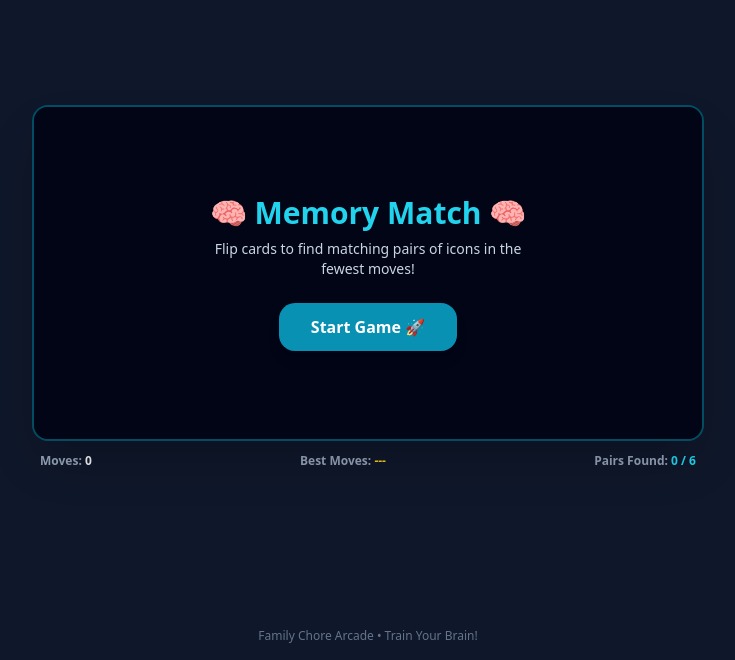
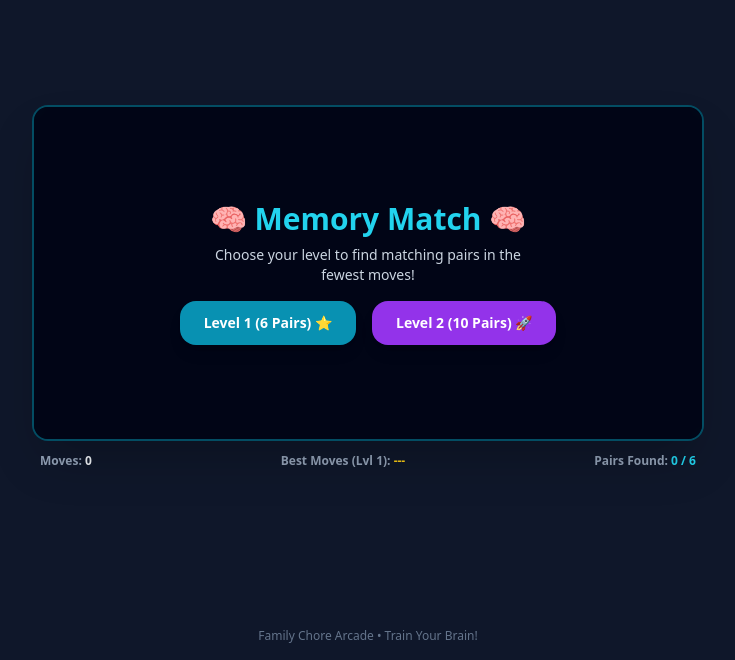
Before and after one commit to bryangerlach/family_chore_app, a Django app: page /child/1/arcade/memory-match/ in a window 1280 px wide. Shown: the part 140-800 px from the top of the page, without its empty margins (272-1007 px from the left). Run offline with Django 5.2, Linux system fonts and the light colour scheme; tables that the repository leaves empty hold one stand-in row (values such as "Sample post"); some libraries are stand-ins or nearby versions.

Commit message:
level 2 match game, fix parent scoreboard

```diff
--- a/chores/templates/chores/arcade_memory.html
+++ b/chores/templates/chores/arcade_memory.html
@@ -18,16 +18,21 @@
     </div>
     <div class="flex flex-col items-center my-auto w-full max-w-2xl">
         <div class="relative bg-slate-950 border-2 border-cyan-500/40 rounded-2xl overflow-hidden shadow-2xl w-full aspect-[2/1] flex flex-col items-center justify-center p-4">
-            <div id="gridBox" class="grid grid-cols-4 gap-3 w-full max-w-md"></div>
-            <div id="gameOverlay" class="absolute inset-0 bg-slate-950/90 backdrop-blur-sm flex flex-col items-center justify-center p-6 text-center">
+            <div id="gridBox" class="grid gap-2 w-full max-w-md"></div>
+
+            <!-- Game Overlay / Level Selector -->
+            <div id="gameOverlay" class="absolute inset-0 bg-slate-950/90 backdrop-blur-sm flex flex-col items-center justify-center p-6 text-center z-20">
                 <h1 class="text-3xl font-extrabold text-cyan-400 mb-2">🧠 Memory Match 🧠</h1>
-                <p class="text-slate-300 text-sm mb-6 max-w-xs">Flip cards to find matching pairs of icons in the fewest moves!</p>
-                <button onclick="startGame()" class="bg-cyan-600 hover:bg-cyan-500 text-white font-extrabold px-8 py-3 rounded-2xl shadow-lg transition transform hover:scale-105">Start Game 🚀</button>
+                <p class="text-slate-300 text-sm mb-4 max-w-xs">Choose your level to find matching pairs in the fewest moves!</p>
+                <div class="flex gap-4">
+                    <button onclick="startGame(1)" class="bg-cyan-600 hover:bg-cyan-500 text-white font-extrabold px-6 py-3 rounded-2xl shadow-lg transition transform hover:scale-105 text-sm">Level 1 (6 Pairs) ⭐</button>
+                    <button onclick="startGame(2)" class="bg-purple-600 hover:bg-purple-500 text-white font-extrabold px-6 py-3 rounded-2xl shadow-lg transition transform hover:scale-105 text-sm">Level 2 (10 Pairs) 🚀</button>
+                </div>
             </div>
         </div>
         <div class="flex justify-between w-full mt-3 px-2 text-xs text-slate-400 font-bold">
             <span>Moves: <span id="movesDisplay" class="text-slate-100">0</span></span>
-            <span>Best Moves: <span id="bestMovesDisplay" class="text-yellow-400">{% if high_score > 0 and high_score < 999 %}{{ high_score }}{% else %}---{% endif %}</span></span>
+            <span>Best Moves (Lvl <span id="activeLevelDisplay">1</span>): <span id="bestMovesDisplay" class="text-yellow-400">---</span></span>
             <span>Pairs Found: <span id="pairsDisplay" class="text-cyan-400">0 / 6</span></span>
         </div>
     </div>
@@ -37,22 +42,47 @@
         const movesDisplay = document.getElementById('movesDisplay');
         const pairsDisplay = document.getElementById('pairsDisplay');
         const bestMovesDisplay = document.getElementById('bestMovesDisplay');
+        const activeLevelDisplay = document.getElementById('activeLevelDisplay');
         const gridBox = document.getElementById('gridBox');
 
-        const icons = ['⭐', '🪙', '🚀', '🍎', '🐱', '⚽'];
+        const level1Icons = ['⭐', '🪙', '🚀', '🍎', '🐱', '⚽'];
+        const level2Icons = ['⭐', '🪙', '🚀', '🍎', '🐱', '⚽', '🎨', '🎸', '🍕', '🚗'];
+
+        let currentLevel = 1;
         let cards = [], flipped = [], matchedPairs = 0, moves = 0, lockBoard = false;
-        let bestMoves = {{ high_score|default:999 }};
 
-        function startGame() {
+        // High scores passed from backend view
+        const bestLvl1 = {{ high_score_1|default:999 }};
+        const bestLvl2 = {{ high_score_2|default:999 }};
+
+        function updateBestDisplay() {
+            activeLevelDisplay.innerText = currentLevel;
+            let currentBest = (currentLevel === 2) ? bestLvl2 : bestLvl1;
+            bestMovesDisplay.innerText = (currentBest < 999) ? currentBest : '---';
+        }
+
+        function startGame(level) {
+            currentLevel = level;
+            updateBestDisplay();
             overlay.classList.add('hidden');
             moves = 0; matchedPairs = 0; flipped = [];
             movesDisplay.innerText = moves;
-            pairsDisplay.innerText = `0 / 6`;
+
+            let icons = (currentLevel === 2) ? level2Icons : level1Icons;
+            pairsDisplay.innerText = `0 / ${icons.length}`;
+
+            if (currentLevel === 2) {
+                gridBox.className = "grid grid-cols-5 gap-2 w-full max-w-lg";
+            } else {
+                gridBox.className = "grid grid-cols-4 gap-2 w-full max-w-md";
+            }
+
             cards = [...icons, ...icons].sort(() => Math.random() - 0.5);
             gridBox.innerHTML = '';
             cards.forEach((icon, index) => {
                 let card = document.createElement('div');
-                card.className = 'bg-slate-800 border border-slate-700 h-16 rounded-xl flex items-center justify-center text-2xl cursor-pointer transition transform hover:scale-105';
+                let heightClass = (currentLevel === 2) ? 'h-12 text-xl' : 'h-16 text-2xl';
+                card.className = `bg-slate-800 border border-slate-700 ${heightClass} rounded-xl flex items-center justify-center cursor-pointer transition transform hover:scale-105`;
                 card.dataset.icon = icon;
                 card.dataset.index = index;
                 card.innerText = '❓';
@@ -62,6 +92,9 @@
         }
 
         function flipCard(card, icon, index) {
+            let icons = (currentLevel === 2) ? level2Icons : level1Icons;
+            let totalPairs = icons.length;
+
             if (lockBoard || card.classList.contains('matched') || flipped.includes(index)) return;
             card.innerText = icon;
             card.classList.add('bg-slate-700', 'border-cyan-500');
@@ -72,18 +105,19 @@
                 lockBoard = true;
                 if (flipped[0].icon === flipped[1].icon) {
                     matchedPairs++;
-                    pairsDisplay.innerText = `${matchedPairs} / 6`;
+                    pairsDisplay.innerText = `${matchedPairs} / ${totalPairs}`;
                     if (typeof playSound === 'function') playSound('correct');
                     flipped = [];
                     lockBoard = false;
-                    if (matchedPairs === 6) endGame();
+                    if (matchedPairs === totalPairs) endGame();
                 } else {
                     if (typeof playSound === 'function') playSound('incorrect');
                     setTimeout(() => {
+                        let hClass = (currentLevel === 2) ? 'h-12 text-xl' : 'h-16 text-2xl';
                         flipped[0].card.innerText = '❓';
-                        flipped[0].card.className = 'bg-slate-800 border border-slate-700 h-16 rounded-xl flex items-center justify-center text-2xl cursor-pointer transition transform hover:scale-105';
+                        flipped[0].card.className = `bg-slate-800 border border-slate-700 ${hClass} rounded-xl flex items-center justify-center cursor-pointer transition transform hover:scale-105`;
                         flipped[1].card.innerText = '❓';
-                        flipped[1].card.className = 'bg-slate-800 border border-slate-700 h-16 rounded-xl flex items-center justify-center text-2xl cursor-pointer transition transform hover:scale-105';
+                        flipped[1].card.className = `bg-slate-800 border border-slate-700 ${hClass} rounded-xl flex items-center justify-center cursor-pointer transition transform hover:scale-105`;
                         flipped = [];
                         lockBoard = false;
                     }, 900);
@@ -92,7 +126,10 @@
         }
 
         function endGame() {
-            // Submit score to database via AJAX (is_lower_better: true for memory match)
+            let gameKey = (currentLevel === 2) ? 'memory_match_2' : 'memory_match_1';
+            let gameTitle = (currentLevel === 2) ? 'Memory Match (Lvl 2)' : 'Memory Match (Lvl 1)';
+
+            // Submit score to database via AJAX
             fetch("{% url 'submit_arcade_score' profile.id %}", {
                 method: 'POST',
                 headers: {
@@ -100,8 +137,8 @@
                     'Content-Type': 'application/json'
                 },
                 body: JSON.stringify({
-                    game_key: 'memory_match',
-                    game_title: 'Memory Match',
+                    game_key: gameKey,
+                    game_title: gameTitle,
                     score: moves,
                     is_lower_better: true
                 })
@@ -109,8 +146,12 @@
             .then(res => res.json())
             .then(data => {
                 if (data.status === 'success') {
-                    bestMoves = data.high_score;
-                    bestMovesDisplay.innerText = bestMoves;
+                    if (currentLevel === 2) {
+                        bestLvl2 = data.high_score;
+                    } else {
+                        bestLvl1 = data.high_score;
+                    }
+                    updateBestDisplay();
 
                     if (data.new_balance !== undefined) {
                         const coinBadge = document.querySelector('span.bg-yellow-500\\/20');
@@ -125,9 +166,16 @@
                 }
             });
 
-            overlay.querySelector('button').innerText = "Play Again 🔄";
+            overlay.querySelector('p').innerText = `You finished Level ${currentLevel} in ${moves} moves!`;
+            overlay.querySelector('.flex.gap-4').innerHTML = `
+                <button onclick="startGame(1)" class="bg-cyan-600 hover:bg-cyan-500 text-white font-extrabold px-5 py-2.5 rounded-xl text-xs shadow">Level 1 🌟</button>
+                <button onclick="startGame(2)" class="bg-purple-600 hover:bg-purple-500 text-white font-extrabold px-5 py-2.5 rounded-xl text-xs shadow">Level 2 🚀</button>
+            `;
             overlay.classList.remove('hidden');
         }
+
+        // Initialize display on load
+        updateBestDisplay();
     </script>
 </body>
 </html>
--- a/chores/views.py
+++ b/chores/views.py
@@ -936,12 +936,15 @@ def arcade_math_monster(request, profile_id):
 
 def arcade_memory_match(request, profile_id):
     profile = get_object_or_404(Profile, id=profile_id, user_type='child')
-    hs = ArcadeHighScore.objects.filter(child=profile, game_key='memory_match').first()
-    # For memory match, lower moves is better! Default to 999 if no record exists
+
+    hs_1 = ArcadeHighScore.objects.filter(child=profile, game_key='memory_match_1').first()
+    hs_2 = ArcadeHighScore.objects.filter(child=profile, game_key='memory_match_2').first()
+
     return render(request, 'chores/arcade_memory.html', {
         'profile': profile,
         'coin_balance': profile.get_coin_balance(),
-        'high_score': hs.score if hs else 999,
+        'high_score_1': hs_1.score if hs_1 else 999,
+        'high_score_2': hs_2.score if hs_2 else 999,
     })
 
 @require_POST
@@ -1007,32 +1010,37 @@ def arcade_high_scores_view(request, profile_id):
     })
 
 def parent_arcade_leaderboard(request):
+    if not request.session.get('is_parent_authenticated'):
+        return redirect('parent_login')
+
     children = Profile.objects.filter(user_type='child')
-
-    # Define all standard arcade games
-    games = [
-        ('star_dash', 'Star Dash'),
-        ('star_catcher', 'Star Catcher'),
-        ('balloon_pop', 'Balloon Pop'),
-        ('math_monster', 'Math Monster'),
-        ('memory_match', 'Memory Match (Fewest Moves)')
-    ]
 
     # Fetch all database high scores
     all_scores = ArcadeHighScore.objects.select_related('child').all()
 
+    # Dynamically discover unique games present in the database
+    # (combines game_key and game_title pairs)
+    unique_games = all_scores.values('game_key', 'game_title').distinct()
+
     # Map (game_key, child_id) -> score object
     score_map = {(s.game_key, s.child_id): s for s in all_scores}
 
-    # Build a structured list of games with each child's score
+    # Build a structured list of dynamically found games with each child's score
     leaderboard_data = []
-    for game_key, game_title in games:
+    for game in unique_games:
+        game_key = game['game_key']
+        game_title = game['game_title']
+
+        # Check if it's memory match so we know the default fallback score (lower is better)
+        is_memory_match = ('memory' in game_key.lower())
+        default_score = 999 if is_memory_match else '---'
+
         row = {'game_key': game_key, 'game_title': game_title, 'child_scores': []}
         for child in children:
             score_obj = score_map.get((game_key, child.id))
             row['child_scores'].append({
                 'child': child,
-                'score': score_obj.score if score_obj else ('---' if game_key != 'memory_match' else 999),
+                'score': score_obj.score if score_obj else default_score,
                 'updated_at': score_obj.updated_at if score_obj else None
             })
         leaderboard_data.append(row)
```
Also changed, not shown: chores/admin.py (+46 -7 lines).
